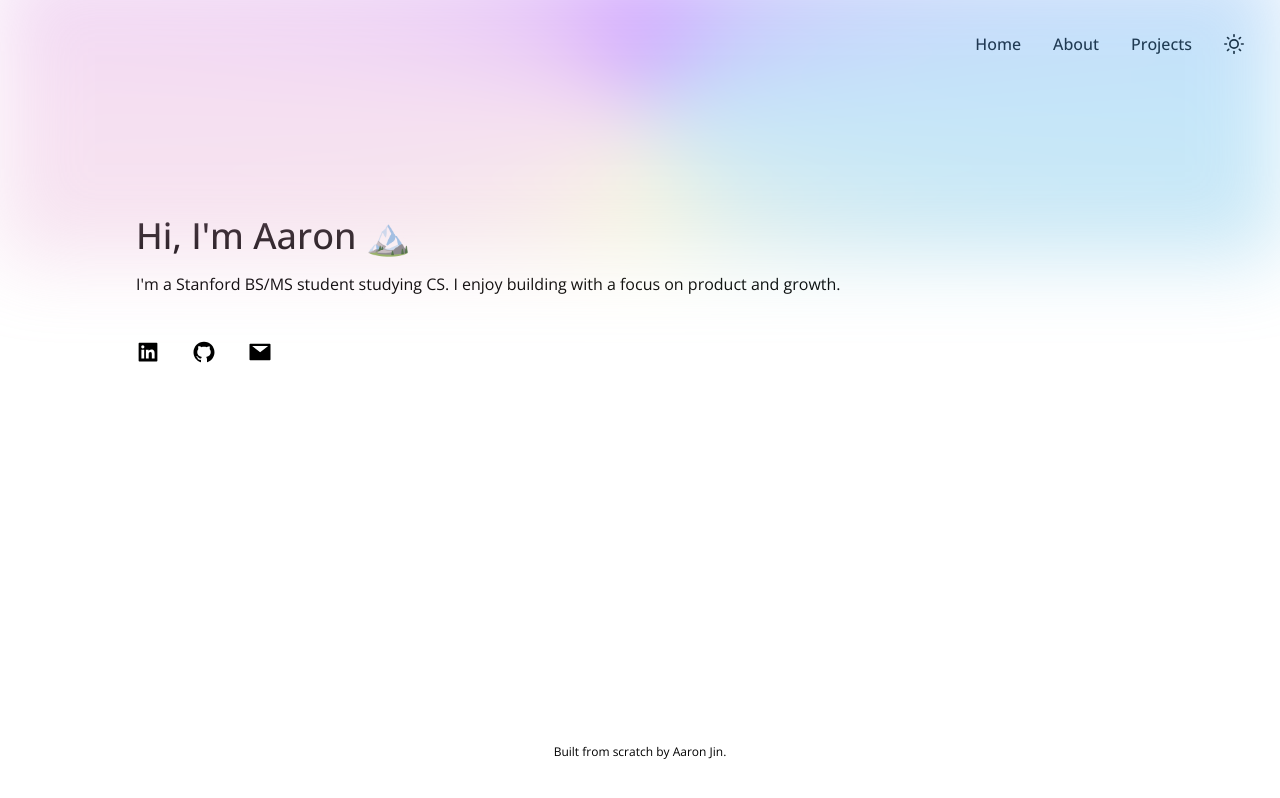
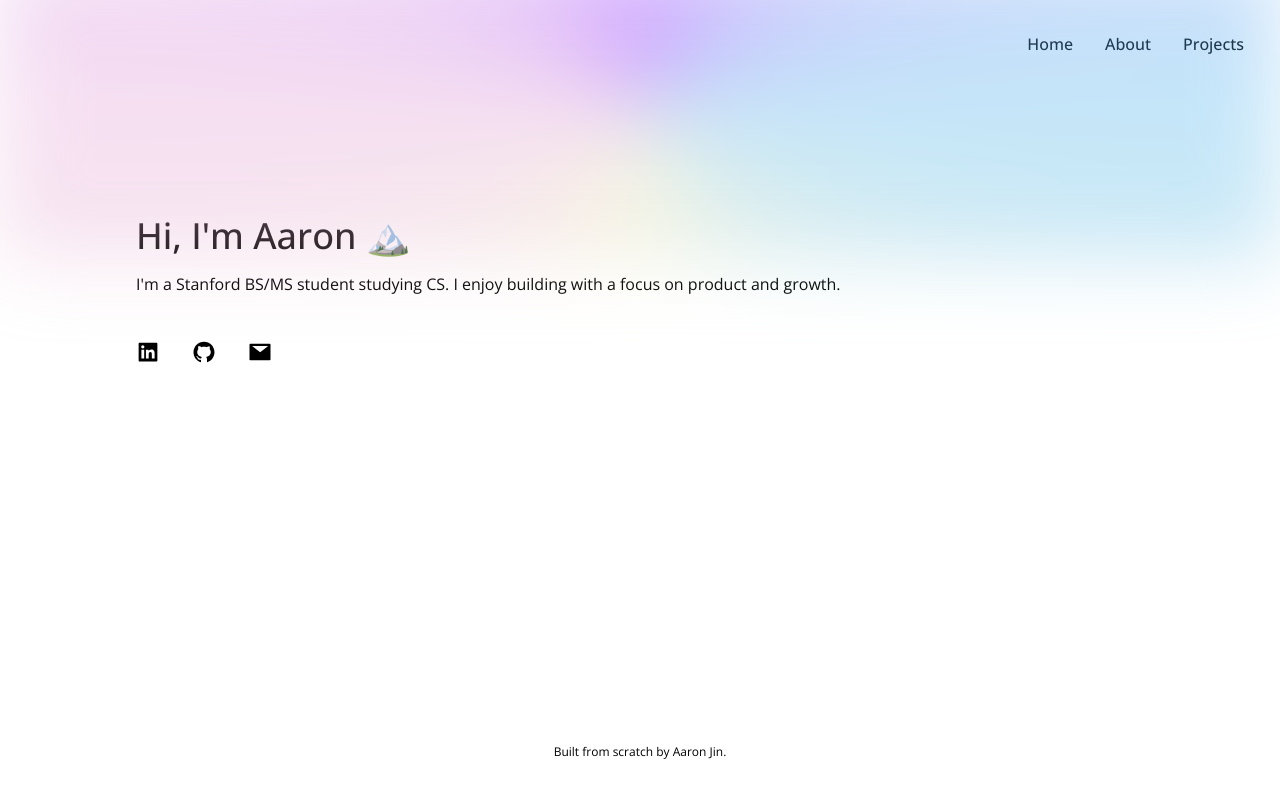
Before and after one commit to aaronkjin/personal, a Next.js app: page / in a window 1280 px wide. Built offline with nearby package versions, Linux system fonts and the light colour scheme.

Commit message:
rm dark mode (looks cleaner without)

```diff
--- a/components/Header/index.js
+++ b/components/Header/index.js
@@ -26,17 +26,6 @@ const Header = () => {
             <Button onClick={() => router.push("/")}>Home</Button>
             <Button onClick={() => router.push("/about")}>About</Button>
             <Button onClick={() => router.push("/projects")}>Projects</Button>
-            {mounted && (
-              <Button
-                onClick={() => setTheme(theme === "dark" ? "light" : "dark")}
-              >
-                {mounted && theme === "dark" ? (
-                  <FiMoon size={20} />
-                ) : (
-                  <FiSun size={20} />
-                )}
-              </Button>
-            )}
           </div>
         </div>
       </div>
```
